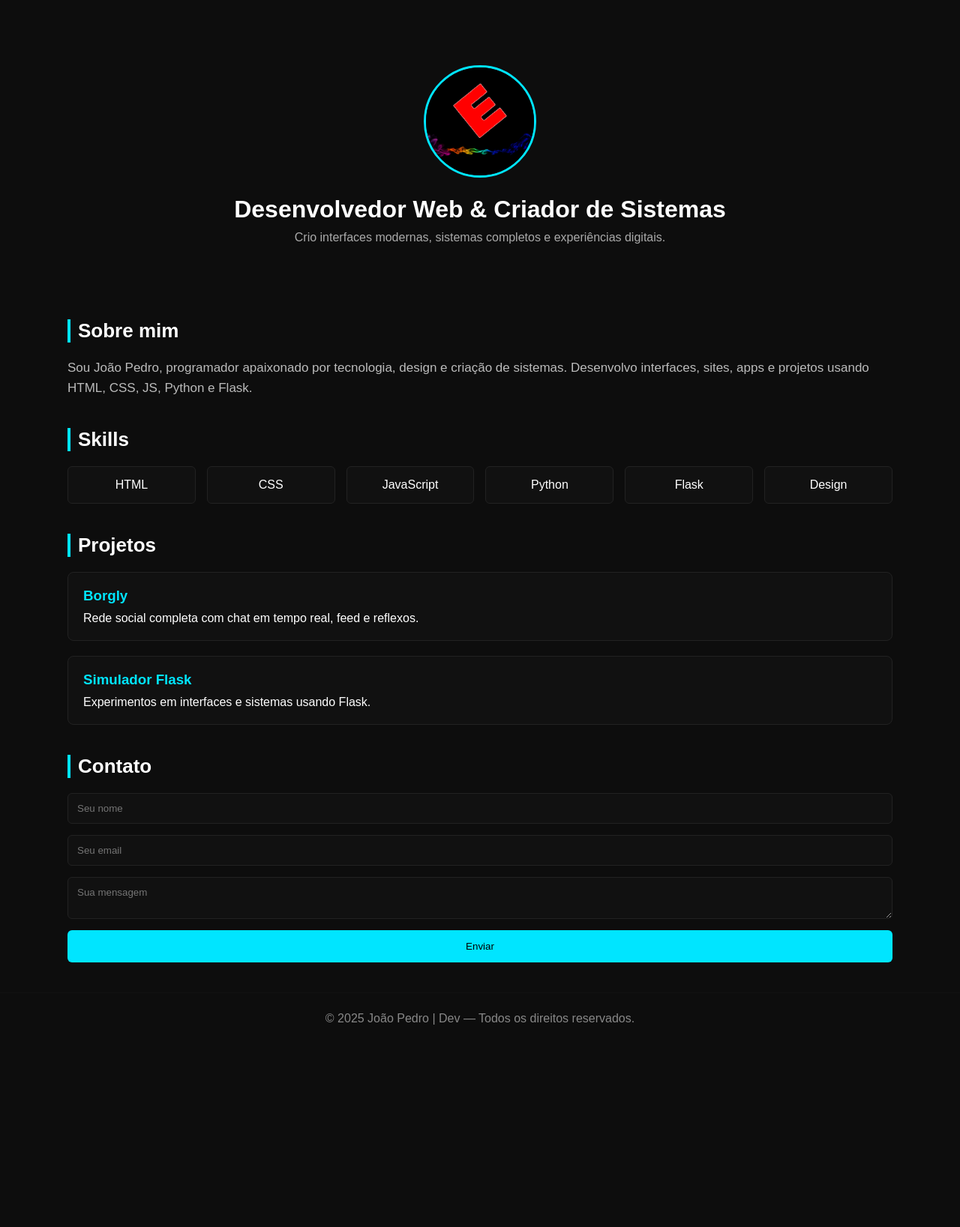
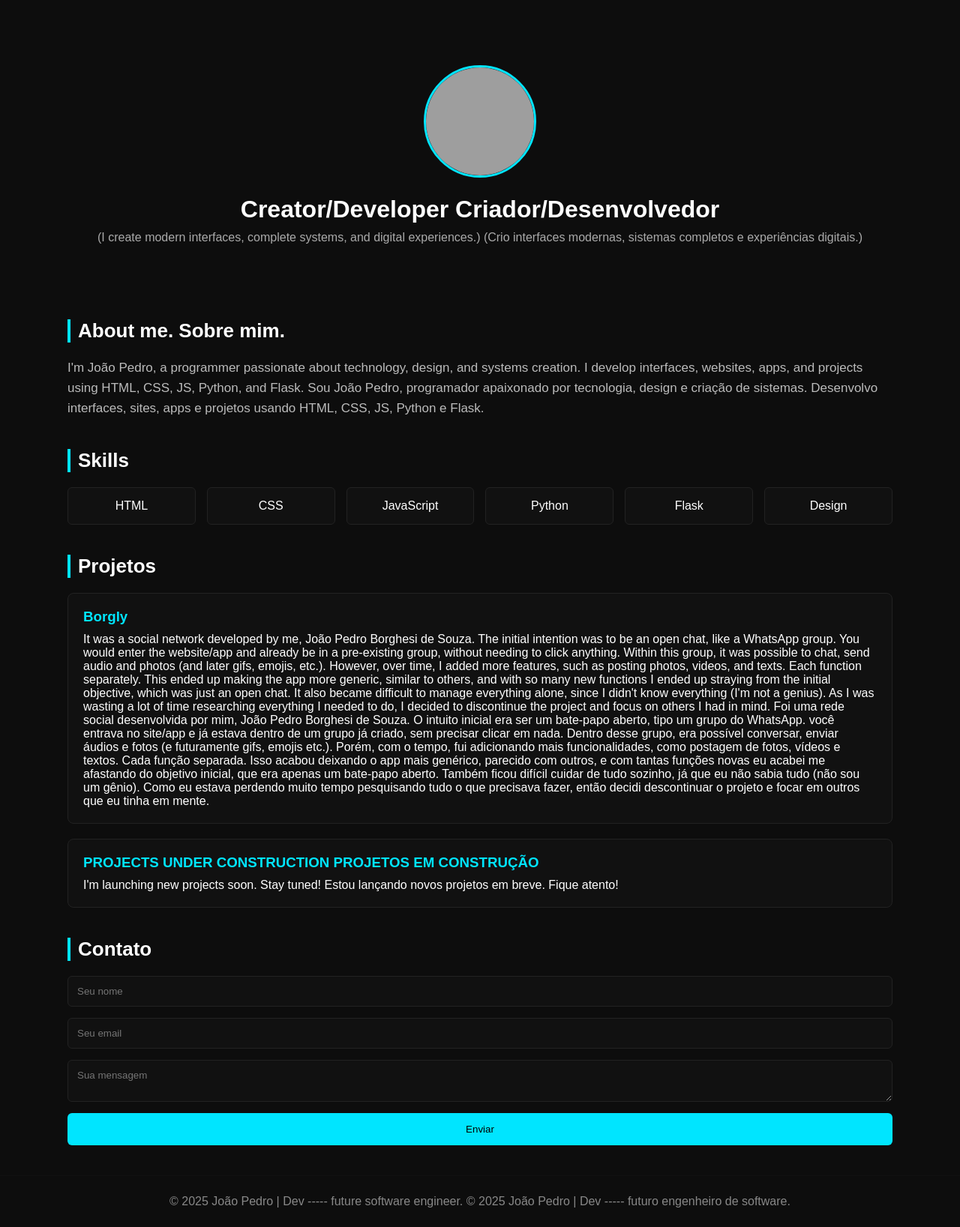
Before and after one commit to TechnoMancer117/portifolio, a Flask app: page / in a window 1280 px wide. Shown: the part 73-1710 px from the top of the page at 75% size. Before the commit the page ends 1440 px from the top, so only its background shows below. Run offline with Flask 3, Linux system fonts and the light colour scheme; grey boxes are pictures that could not be loaded.

Commit message:
atualização

```diff
--- a/templates/index.html
+++ b/templates/index.html
@@ -28,14 +28,20 @@
             <img src="{{ url_for('static', filename='img/profile.jpg') }}"
                  alt="Foto de perfil" class="profile-img" />
 
-            <h2>Desenvolvedor Web & Criador de Sistemas</h2>
-            <p>Crio interfaces modernas, sistemas completos e experiências digitais.</p>
+            <h2>Creator/Developer
+                Criador/Desenvolvedor
+            </h2>
+            <p> (I create modern interfaces, complete systems, and digital experiences.)
+                (Crio interfaces modernas, sistemas completos e experiências digitais.)</p>
         </div>
     </section>
 
     <section id="sobre" class="sobre container">
-        <h2>Sobre mim</h2>
-        <p>Sou João Pedro, programador apaixonado por tecnologia, design e criação de sistemas. Desenvolvo interfaces, sites, apps e projetos usando HTML, CSS, JS, Python e Flask.</p>
+        <h2>About me.
+            Sobre mim.</h2>
+
+        <p> I'm João Pedro, a programmer passionate about technology, design, and systems creation. I develop interfaces, websites, apps, and projects using HTML, CSS, JS, Python, and Flask.
+            Sou João Pedro, programador apaixonado por tecnologia, design e criação de sistemas. Desenvolvo interfaces, sites, apps e projetos usando HTML, CSS, JS, Python e Flask.</p>
     </section>
 
     <section id="skills" class="skills container">
@@ -55,12 +61,24 @@
         <div class="projetos-grid">
             <div class="projeto-card">
                 <h3>Borgly</h3>
-                <p>Rede social completa com chat em tempo real, feed e reflexos.</p>
+                <p>It was a social network developed by me, João Pedro Borghesi de Souza. The initial intention was to be an open chat, like a WhatsApp group. You would enter the website/app and already be in a pre-existing group, without needing to click anything.
+                   Within this group, it was possible to chat, send audio and photos (and later gifs, emojis, etc.). However, over time, I added more features, such as posting photos, videos, and texts. Each function separately.
+                   This ended up making the app more generic, similar to others, and with so many new functions I ended up straying from the initial objective, which was just an open chat.
+                   It also became difficult to manage everything alone, since I didn't know everything (I'm not a genius). As I was wasting a lot of time researching everything I needed to do, I decided to discontinue the project and focus on others I had in mind.
+
+                   Foi uma rede social desenvolvida por mim, João Pedro Borghesi de Souza. O intuito inicial era ser um bate-papo aberto, tipo um grupo do WhatsApp. você entrava no site/app e já estava dentro de um grupo já criado, sem precisar clicar em nada.
+                   Dentro desse grupo, era possível conversar, enviar áudios e fotos (e futuramente gifs, emojis etc.). Porém, com o tempo, fui adicionando mais funcionalidades, como postagem de fotos, vídeos e textos. Cada função separada.
+                   Isso acabou deixando o app mais genérico, parecido com outros, e com tantas funções novas eu acabei me afastando do objetivo inicial, que era apenas um bate-papo aberto.
+                   Também ficou difícil cuidar de tudo sozinho, já que eu não sabia tudo (não sou um gênio). Como eu estava perdendo muito tempo pesquisando tudo o que precisava fazer, então decidi descontinuar o projeto e focar em outros que eu tinha em mente.</p>
+
             </div>
 
             <div class="projeto-card">
-                <h3>Simulador Flask</h3>
-                <p>Experimentos em interfaces e sistemas usando Flask.</p>
+                <h3>PROJECTS UNDER CONSTRUCTION
+                    PROJETOS EM CONSTRUÇÃO</h3>
+
+                <p>I'm launching new projects soon. Stay tuned!
+                   Estou lançando novos projetos em breve. Fique atento!</p>
             </div>
         </div>
     </section>
@@ -76,7 +94,8 @@
     </section>
 
     <footer class="footer">
-        <p>© 2025 João Pedro | Dev — Todos os direitos reservados.</p>
+        <p>© 2025 João Pedro | Dev ----- future software engineer.
+           © 2025 João Pedro | Dev ----- futuro engenheiro de software. </p>
     </footer>
 
     <!-- JS pelo Flask -->
```
Also changed, not shown: static/img/IMG_20250906_160134_962.webp (added), static/img/profile.jpg (deleted).
